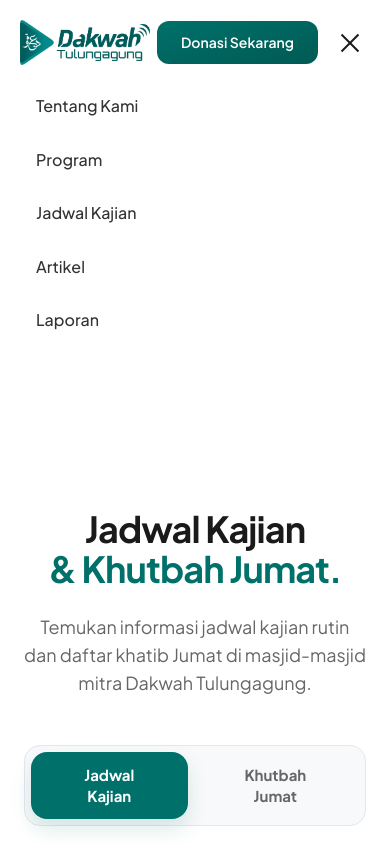
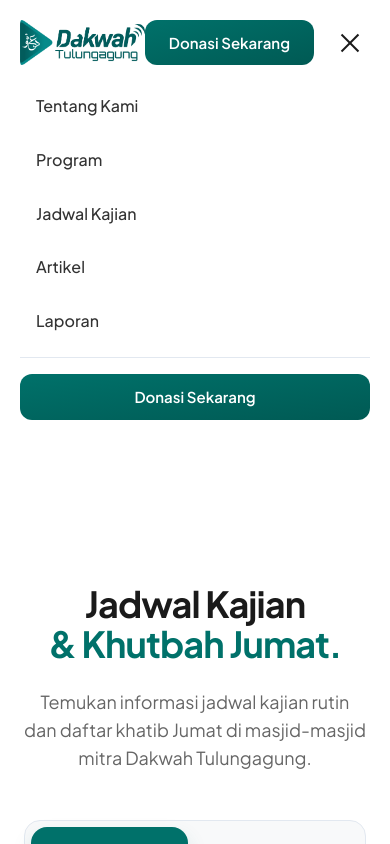
Before and after one commit to AldoMahendra12/web_dt, a Next.js app: page /jadwal in a window 390 px wide. Both pictures are taken after a click on the button "Toggle menu". Shown: the top 844 px of the page. Built offline with nearby package versions, Linux system fonts and the light colour scheme.

Commit message:
fix: move donasi button to mobile dropdown

```diff
--- a/src/components/sections/nav-bar.tsx
+++ b/src/components/sections/nav-bar.tsx
@@ -79,12 +79,8 @@
         </div>
 
         {/* Right: CTA + Mobile Hamburger */}
-        <div className="flex items-center gap-3 sm:gap-4">
-          <Button
-            onClick={openDonasi}
-            variant="primary"
-            className="text-xs px-3 py-2 sm:text-sm sm:px-6 sm:py-3 whitespace-nowrap"
-          >
+        <div className="flex items-center gap-4">
+          <Button onClick={openDonasi} variant="primary" className="hidden lg:inline-flex">
             Donasi Sekarang
           </Button>
 
@@ -136,6 +132,11 @@
                 </Link>
               </li>
             ))}
+            <li className="pt-4 mt-2 border-t border-border-default">
+              <Button onClick={() => { setMobileOpen(false); openDonasi(); }} variant="primary" className="w-full">
+                Donasi Sekarang
+              </Button>
+            </li>
           </ul>
         </nav>
       </div>
```
